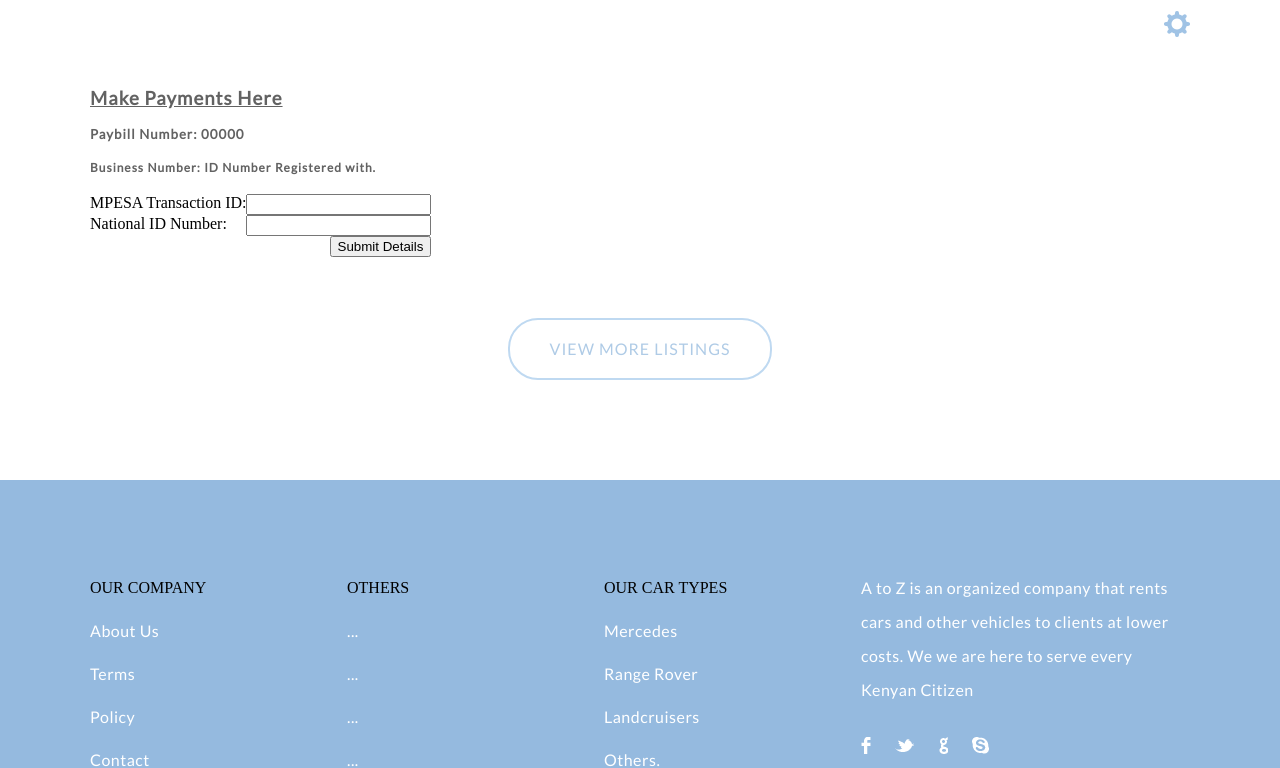
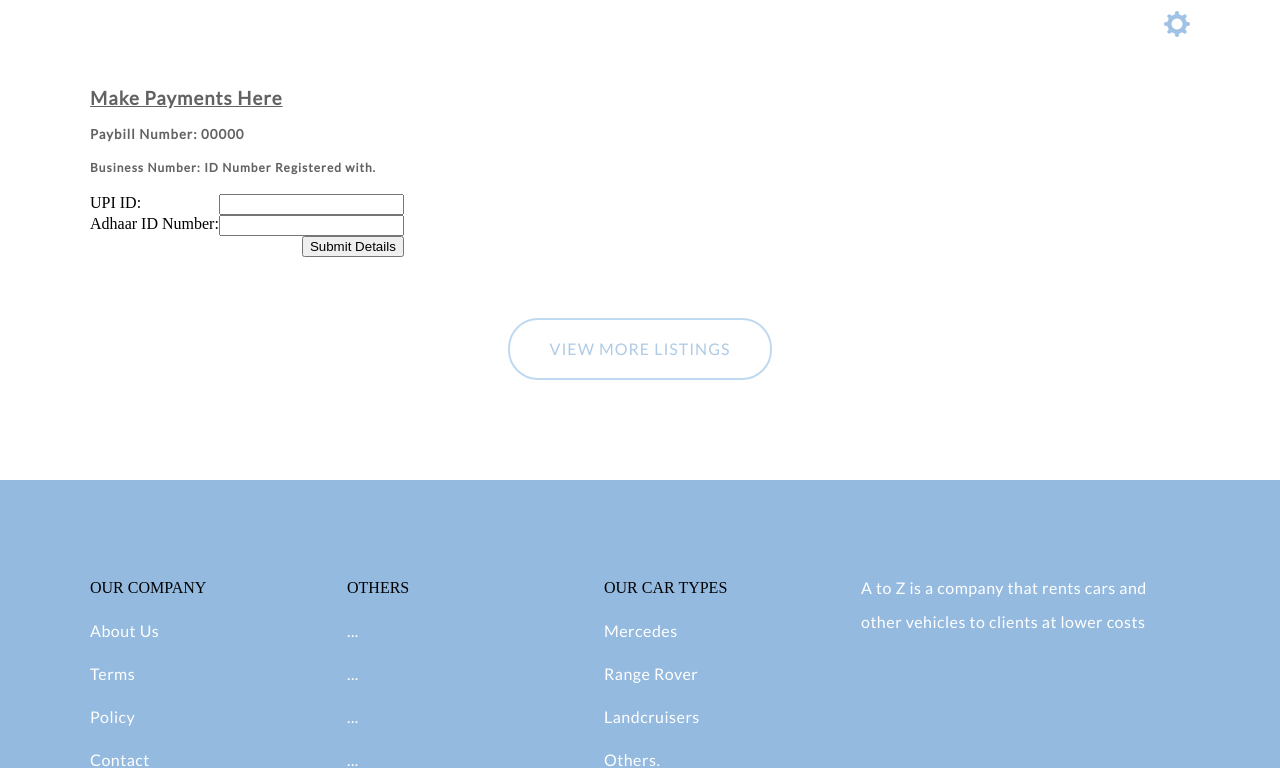
Before and after one commit to riyaz3036/Atoz-cars, a PHP site: page /pay.php in a window 1280 px wide. Shown: the part 220-988 px from the top of the page. Run offline with PHP 8.4, Linux system fonts and the light colour scheme; a user stored in the database is signed in.

Commit message:
Update pay.php

```diff
--- a/pay.php
+++ b/pay.php
@@ -71,11 +71,11 @@
 				<form method="post">
 					<table>
 						<tr>
-							<td>MPESA Transaction ID:</td>
+							<td>UPI ID:</td>
 							<td><input type="text" name="mpesa" required></td>
 						</tr>
 						<tr>
-							<td>National ID Number:</td>
+							<td>Adhaar ID Number:</td>
 							<td><input type="text" name="id_no" required></td>
 						</tr>
 
@@ -147,12 +147,9 @@
 				</li>
 
 				<li class="about">
-					<p>A to Z is an organized company that rents cars and other vehicles to clients at lower costs. We we are here to serve every Kenyan Citizen</p>
+					<p>A to Z is a company that rents cars and other vehicles to clients at lower costs</p>
 					<ul>
-						<li><a href="http://facebook.com/sonko" class="facebook" target="_blank"></a></li>
-						<li><a href="http://twitter.com/sonko" class="twitter" target="_blank"></a></li>
-						<li><a href="http://plus.google.com/+sonko" class="google" target="_blank"></a></li>
-						<li><a href="#" class="skype"></a></li>
+
 					</ul>
 				</li>
 			</ul>
```
